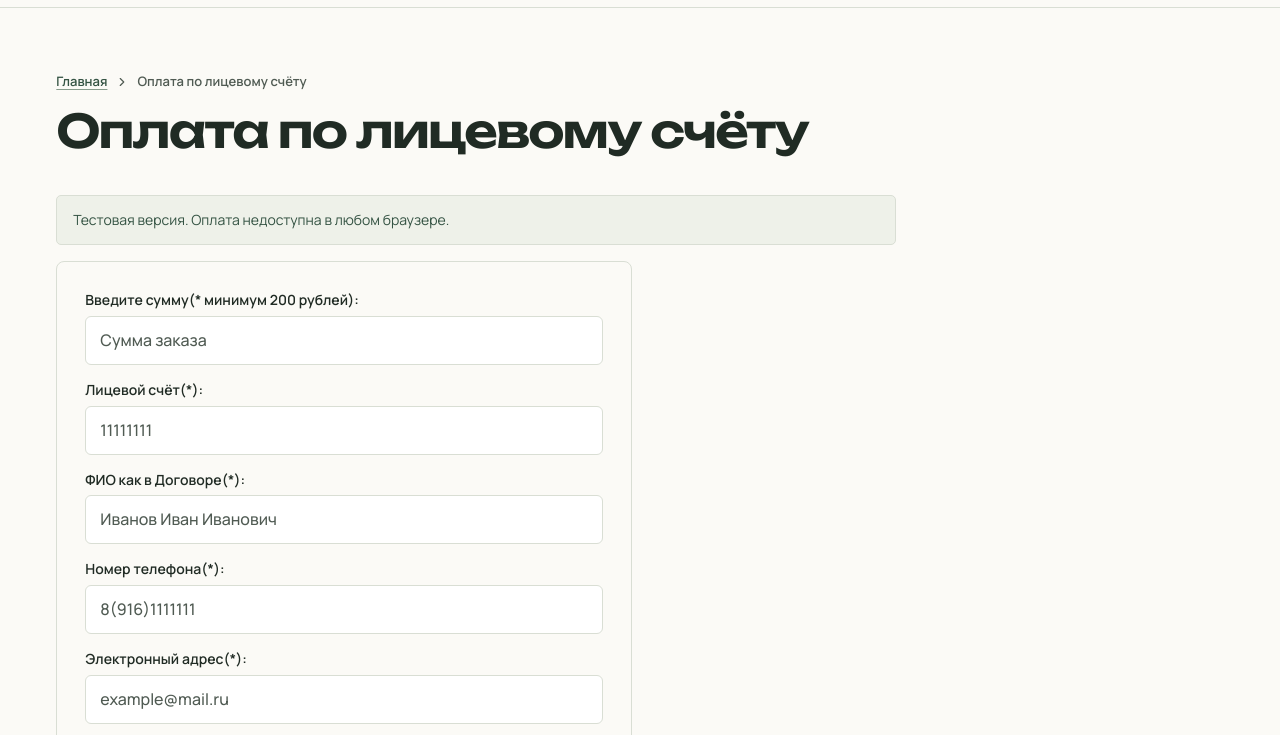
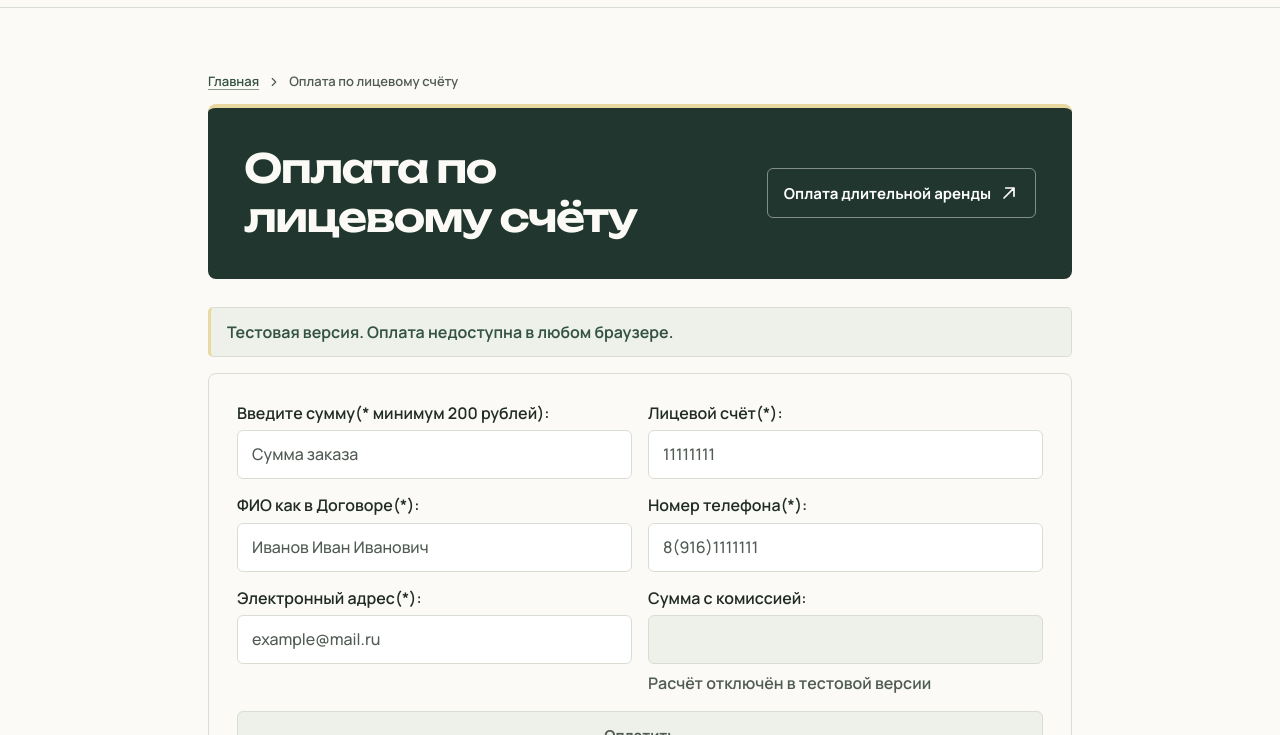
Before and after one commit to EgorArutiunean/jkht-design-preview, a plain HTML site: page redesign/onlajn-oplata.html in a window 1280 px wide. Shown: the part 65-800 px from the top of the page. Drawn offline with Linux system fonts and the light colour scheme.

Commit message:
Restyle online payment page without changing payment contract

```diff
--- a/redesign/brand.css
+++ b/redesign/brand.css
@@ -1674,16 +1674,16 @@ html:has(.parking-viewer[open].parking-viewer--had-scrollbar) {
   .about-details { grid-template-columns: minmax(0, 1fr) auto; }
 }
 
-:is(.financial-reports, .contacts-page, .reviews-page) { --compact-page-width: 54rem; }
-:is(.financial-reports, .contacts-page, .reviews-page) > .jkht-breadcrumbs,
-.jkht-inner :is(.financial-reports, .contacts-page, .reviews-page) > :is(#infeyru1c_0, #idop7j2uv_0, .reviews-header) {
+:is(.financial-reports, .contacts-page, .reviews-page, .online-payment-page) { --compact-page-width: 54rem; }
+:is(.financial-reports, .contacts-page, .reviews-page, .online-payment-page) > .jkht-breadcrumbs,
+.jkht-inner :is(.financial-reports, .contacts-page, .reviews-page, .online-payment-page) > :is(#infeyru1c_0, #idop7j2uv_0, .reviews-header, .online-payment-header) {
   box-sizing: border-box;
   width: 100%;
   max-width: var(--compact-page-width);
   margin-inline: auto !important;
 }
 .jkht-inner :is(.financial-reports, .contacts-page) > #infeyru1c_0,
-:is(.reviews-header, .objects-header) {
+:is(.reviews-header, .objects-header, .online-payment-header) {
   margin-block: 0 clamp(16px, 2.3vw, 28px) !important;
   padding: clamp(18px, 3vw, 36px);
   border-top: 4px solid var(--jkht-accent);
@@ -1691,7 +1691,7 @@ html:has(.parking-viewer[open].parking-viewer--had-scrollbar) {
   background: var(--jkht-dark);
 }
 .jkht-inner :is(.financial-reports, .contacts-page) > #infeyru1c_0,
-.jkht-inner :is(.reviews-header, .objects-header) #infeyru1c_0 {
+.jkht-inner :is(.reviews-header, .objects-header, .online-payment-header) #infeyru1c_0 {
   color: var(--jkht-paper) !important;
   font-size: clamp(22px, 3.2vw, 40px) !important;
   line-height: 1.24 !important;
@@ -1806,14 +1806,14 @@ html:has(.parking-viewer[open].parking-viewer--had-scrollbar) {
   .contact-methods { grid-template-columns: repeat(2, minmax(0, 1fr)); }
 }
 
-:is(.reviews-header, .objects-header) {
+:is(.reviews-header, .objects-header, .online-payment-header) {
   display: flex;
   flex-wrap: wrap;
   justify-content: space-between;
   align-items: center;
   gap: var(--jkht-space-4);
 }
-.jkht-inner :is(.reviews-header, .objects-header) #infeyru1c_0 { margin: 0 !important; }
+.jkht-inner :is(.reviews-header, .objects-header, .online-payment-header) #infeyru1c_0 { margin: 0 !important; }
 .objects-header { box-sizing: border-box; width: 100%; }
 .objects-header > h1 { flex: 1 1 24rem; }
 .jkht-inner .reviews-page > #idop7j2uv_0.jkht-card {
@@ -1946,6 +1946,30 @@ html:has(.parking-viewer[open].parking-viewer--had-scrollbar) {
 .jkht-payment #TinkoffPayForm .form-row > .form-group { padding-inline: 0; }
 .jkht-payment #TinkoffPayForm .row.text-left { padding-inline: 0 !important; }
 .jkht-payment #TinkoffPayForm .form-group:empty { display: none; }
+
+.online-payment-header > h1 { flex: 1 1 22rem; }
+.jkht-inner .online-payment-page #idop7j2uv_0 > .jkht-preview-notice {
+  border-inline-start: 3px solid var(--jkht-accent);
+  font: 650 16px/1.5 var(--jkht-body);
+}
+.jkht-preview .online-payment-page #TinkoffPayForm.jkht-form { max-width: none; }
+.online-payment-page #TinkoffPayForm > .form-row { min-width: 0; }
+.online-payment-page #TinkoffPayForm > .form-row > .form-group {
+  box-sizing: border-box;
+  flex: 0 0 100%;
+  width: 100%;
+  max-width: 100%;
+}
+.online-payment-page #TinkoffPayForm label,
+.online-payment-page #TinkoffPayForm .jkht-field-hint { font-size: 16px !important; }
+@media (min-width: 700px) {
+  .online-payment-page #TinkoffPayForm {
+    display: grid;
+    grid-template-columns: repeat(2, minmax(0, 1fr));
+    column-gap: var(--jkht-space-4);
+  }
+  .online-payment-page #TinkoffPayForm > .form-row:has(#oplata) { grid-column: 1 / -1; }
+}
 
 
 .preview-catalog { padding-block: clamp(40px, 8vw, 96px); }
--- a/redesign/onlajn-oplata.html
+++ b/redesign/onlajn-oplata.html
@@ -42,7 +42,7 @@
 <noscript><div><img src="https://mc.yandex.ru/watch/104314835" style="position:absolute; left:-9999px;" alt=""></div></noscript>
 <!-- /Yandex.Metrika counter -->
 
-<link rel="stylesheet" href="brand.css?v=cd8438c0c499&amp;preview-fonts=1"><link rel="canonical" href="https://egorarutiunean.github.io/jkht-design-preview/redesign/onlajn-oplata.html"><meta name="robots" content="noindex,nofollow"><title>Онлайн-оплата по лицевому счёту — ЖКХ Технологии</title><meta name="description" content="Тестовая форма оплаты по лицевому счёту. На странице показаны поля для суммы и данных плательщика. Платёж не проводится."></head>
+<link rel="stylesheet" href="brand.css?v=7a0135154ea5&amp;preview-fonts=1"><link rel="canonical" href="https://egorarutiunean.github.io/jkht-design-preview/redesign/onlajn-oplata.html"><meta name="robots" content="noindex,nofollow"><title>Онлайн-оплата по лицевому счёту — ЖКХ Технологии</title><meta name="description" content="Тестовая форма оплаты по лицевому счёту. На странице показаны поля для суммы и данных плательщика. Платёж не проводится."></head>
 <body class="jkht-preview jkht-inner jkht-payment">
 <a class="jkht-skip-link" href="#igzw04dt3_0">Перейти к содержанию</a><div class="mosaic-wrap">
 <div class="root root--u-i9cutut7z" id="i9cutut7z_0">
@@ -293,12 +293,12 @@
 </div>
 <main class="section section--u-igzw04dt3" id="igzw04dt3_0" data-do-section='{"screen":{"scroll":false,"smooth":true}}' tabindex="-1">
 <div class="section section--u-iepzl0idl" id="iepzl0idl_0" data-do-section='{"screen":{"scroll":false,"smooth":true}}'>
-<div class="container container--u-in28v8gxt" id="in28v8gxt_0">
+<div class="container container--u-in28v8gxt online-payment-page" id="in28v8gxt_0">
 <nav data-url="/onlajn-oplata" class="jkht-breadcrumbs" id="iibri74gb_0" aria-label="Хлебные крошки">
 <ol class="jkht-breadcrumbs__list" role="list"><li><a href="./"><span class="text-block-wrap-div">Главная</span></a></li><li><span class="jkht-breadcrumbs__separator" aria-hidden="true"><svg class="jkht-icon" data-icon="chevron-right" xmlns="http://www.w3.org/2000/svg" width="20" height="20" viewbox="0 0 24 24" aria-hidden="true" focusable="false" fill="none" stroke="currentColor" stroke-width="2" stroke-linecap="round" stroke-linejoin="round"><path d="m9 6 6 6-6 6"></path></svg></span><span aria-current="page"><span class="text-block-wrap-div">Оплата по лицевому счёту</span></span>
 </li></ol></nav>
-<h1 class="page-title page-title--u-infeyru1c" id="infeyru1c_0">Оплата по лицевому счёту</h1>
-<div class="content content--u-idop7j2uv" id="idop7j2uv_0" data-do-content='{"screen":{"image":true,"gallery":true,"text":true,"headers":true}}'>
+<header class="online-payment-header jkht-button-theme-dark"><h1 class="page-title page-title--u-infeyru1c" id="infeyru1c_0">Оплата по лицевому счёту</h1>
+<a href="payperDay.html" class="jkht-action jkht-button jkht-button--secondary">Оплата длительной аренды<svg class="jkht-icon" data-icon="arrow-out" xmlns="http://www.w3.org/2000/svg" width="20" height="20" viewbox="0 0 24 24" aria-hidden="true" focusable="false" fill="none" stroke="currentColor" stroke-width="2" stroke-linecap="round" stroke-linejoin="round"><path d="M6 18 18 6M8 6h10v10"></path></svg></a></header><div class="content content--u-idop7j2uv" id="idop7j2uv_0" data-do-content='{"screen":{"image":true,"gallery":true,"text":true,"headers":true}}'>
 
 <p class="jkht-preview-notice" role="note">Тестовая версия. Оплата недоступна в любом браузере.</p><form id="TinkoffPayForm" name="TinkoffPayForm" action="#" class="jkht-form jkht-card">
                 <input class="tinkoffPayRow" type="hidden" name="terminalkey">
@@ -406,7 +406,7 @@ label {
 
 
 
-<a href="payperDay.html" class="jkht-action jkht-button jkht-button--secondary">Оплата длительной аренды<svg class="jkht-icon" data-icon="arrow-out" xmlns="http://www.w3.org/2000/svg" width="20" height="20" viewbox="0 0 24 24" aria-hidden="true" focusable="false" fill="none" stroke="currentColor" stroke-width="2" stroke-linecap="round" stroke-linejoin="round"><path d="M6 18 18 6M8 6h10v10"></path></svg></a></div>
+</div>
 </div>
 </div>
 </main>
```
Also changed, not shown: redesign/about.html (+1 -1 lines), redesign/agreement.html (+1 -1 lines), redesign/finansovaya-otchetnost-za-2020-god.html (+1 -1 lines), redesign/finansovaya-otchetnost.html (+1 -1 lines), redesign/forgot_password.html (+1 -1 lines), redesign/index.html (+1 -1 lines), redesign/kontakty.html (+1 -1 lines), redesign/maket/index.html (+1 -1 lines), redesign/novosti.html (+1 -1 lines), redesign/ob-ekty-upravleniya.html (+1 -1 lines), redesign/obsluzhivanie-parkinga.html (+1 -1 lines), redesign/otzyvy-o-nas.html (+1 -1 lines), redesign/payperDay.html (+1 -1 lines), redesign/register.html (+1 -1 lines), 2 more files.
